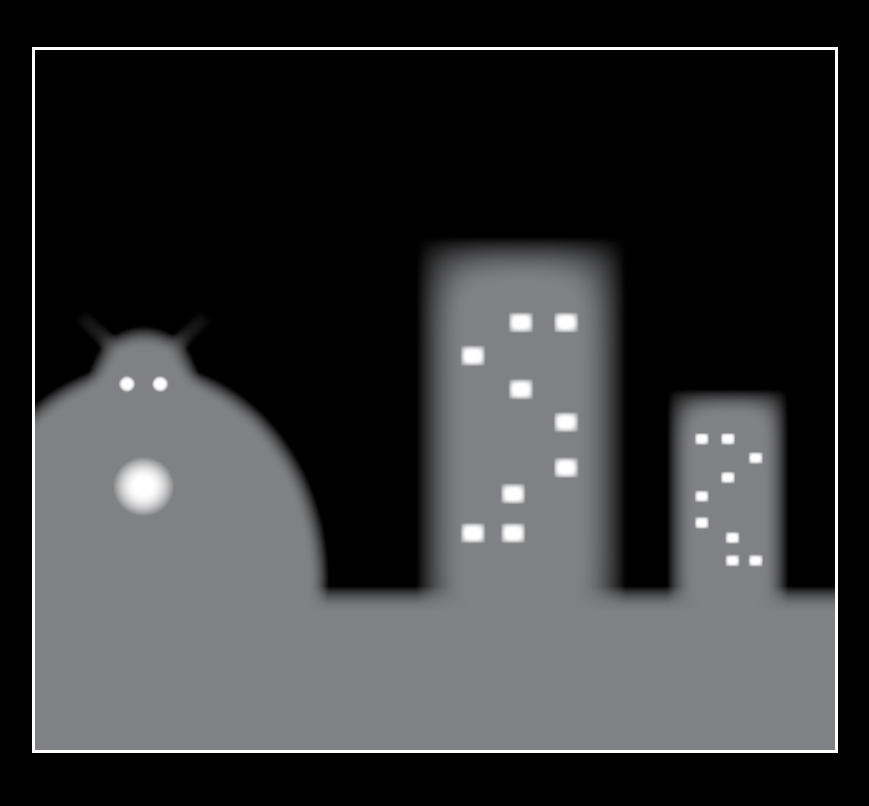
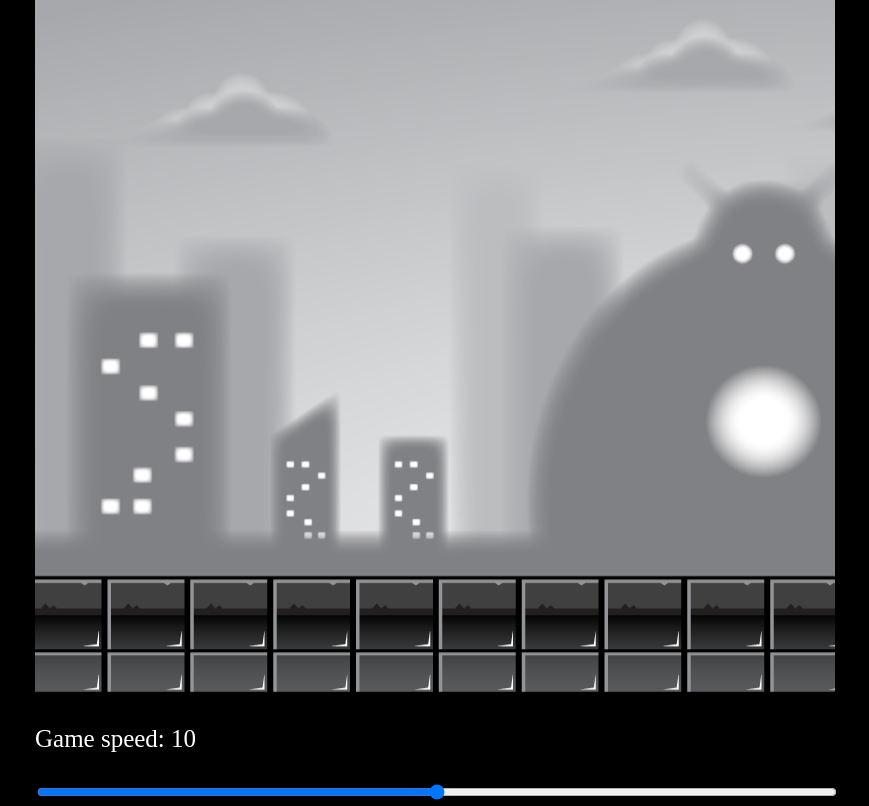
Before and after one commit to Zabzx/js-gamedev, a plain HTML site: page gameDev/index.html in a window 1280 px wide. Shown: the whole page, without its empty margins (205-1074 px from the left). Drawn offline with Linux system fonts and the light colour scheme; animation ran at ten frames a second.

Commit message:
Parallax effect complete

```diff
--- a/gameDev/index.html
+++ b/gameDev/index.html
@@ -8,7 +8,11 @@
     <title>Parallax Backgrounds</title>
 </head>
 <body>
+    <div id="container">
     <canvas id="canvas1"></canvas>
+    <p>Game speed: <span id="showGameSpeed"></span></p>
+    <input type="range" min="0" max="20" value="5" class="slider" id="slider">
+    </div>
 
     <script src="main.js"></script>
 </body>
--- a/gameDev/main.js
+++ b/gameDev/main.js
@@ -3,10 +3,28 @@ const ctx = canvas.getContext("2d");
 const CANVAS_WIDTH = canvas.width = 800;
 const CANVAS_HEIGHT = canvas.height = 700;
 
-let gameSpeed = 15;
+let gameSpeed = 10;
 
+const backgroundLayer1 = new Image();
+backgroundLayer1.src = "./sprites/layer-1.png";
+const backgroundLayer2 = new Image();
+backgroundLayer2.src = "./sprites/layer-2.png";
+const backgroundLayer3 = new Image();
+backgroundLayer3.src = "./sprites/layer-3.png";
 const backgroundLayer4 = new Image();
 backgroundLayer4.src = "./sprites/layer-4.png";
+const backgroundLayer5 = new Image();
+backgroundLayer5.src = "./sprites/layer-5.png";
+
+const slider = document.getElementById("slider");
+slider.value = gameSpeed;
+const showGameSpeed = document.getElementById("showGameSpeed");
+showGameSpeed.innerHTML = gameSpeed;
+
+slider.addEventListener("change", function(e) {
+    showGameSpeed.innerHTML = gameSpeed;
+    gameSpeed = e.target.value;
+});
 
 class Layer {
     constructor(image, speedModifier) {
@@ -14,7 +32,6 @@ class Layer {
         this.y = 0;
         this.width = 2400;
         this.height = 700;
-        this.x2 = this.width;
         this.image = image;
         this.speedModifier = speedModifier;
         this.speed = gameSpeed * this.speedModifier;
@@ -24,29 +41,32 @@ class Layer {
         this.speed = gameSpeed * this.speedModifier;
 
         if (this.x <= -this.width) {
-            this.x = this.width + this.x2 - this.speed;
-        }
-
-        if (this.x2 <= -this.width) {
-            this.x2 = this.width + this.x - this.speed;
+            this.x = 0;
         }
 
         this.x = Math.floor(this.x - this.speed);
-        this.x2 = Math.floor(this.x2 - this.speed);
     }
 
     draw() {
         ctx.drawImage(this.image, this.x, this.y, this.width, this.height);
-        ctx.drawImage(this.image, this.x2, this.y, this.width, this.height);
+        ctx.drawImage(this.image, this.x + this.width, this.y, this.width, this.height);
     }
 }
 
-const layer4 = new Layer(backgroundLayer4, 2);
+const layer1 = new Layer(backgroundLayer1, 0.2);
+const layer2 = new Layer(backgroundLayer2, 0.4);
+const layer3 = new Layer(backgroundLayer3, 0.8);
+const layer4 = new Layer(backgroundLayer4, 0.8);
+const layer5 = new Layer(backgroundLayer5, 1);
+
+const gameObjects = [layer1, layer2, layer3, layer4, layer5];
 
 function animate() {
     ctx.clearRect(0, 0, CANVAS_WIDTH, CANVAS_HEIGHT);
-    layer4.update();
-    layer4.draw();
+    gameObjects.forEach(object => {
+        object.update();
+        object.draw();
+    });
     requestAnimationFrame(animate);
 }
 animate();
--- a/gameDev/style.css
+++ b/gameDev/style.css
@@ -2,12 +2,25 @@ body {
     background: black;
 }
 
-#canvas1 {
+#container {
     position: absolute;
-    border: 3px solid white;
     width: 800px;
-    height: 700px;
     transform: translate(-50%, -50%);
     top: 50%;
     left: 50%;
+    font-size: 25px;
 }
+
+#canvas1 {
+    position: relative;
+    width: 800px;
+    height: 700px;
+}
+
+#slider {
+    width: 100%;
+}
+
+p {
+    color: white;
+}
```
